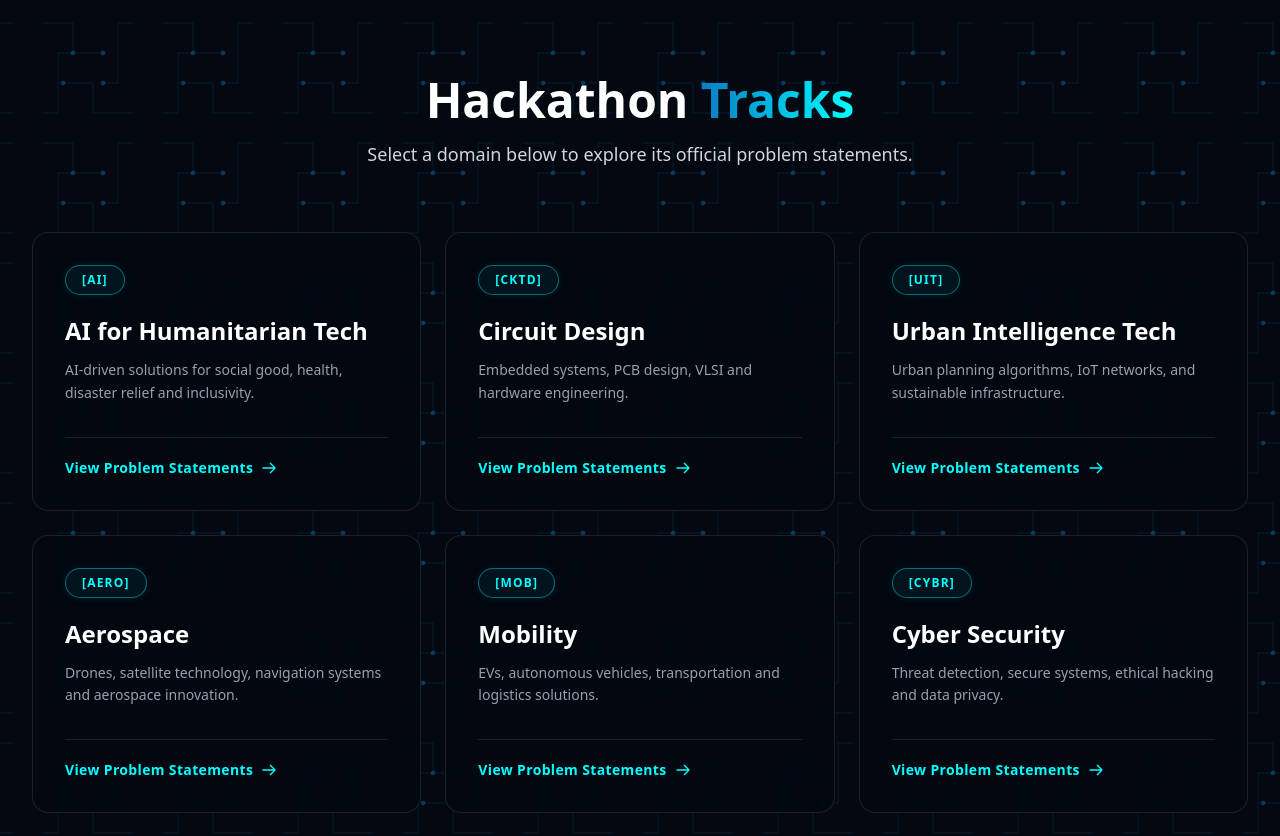
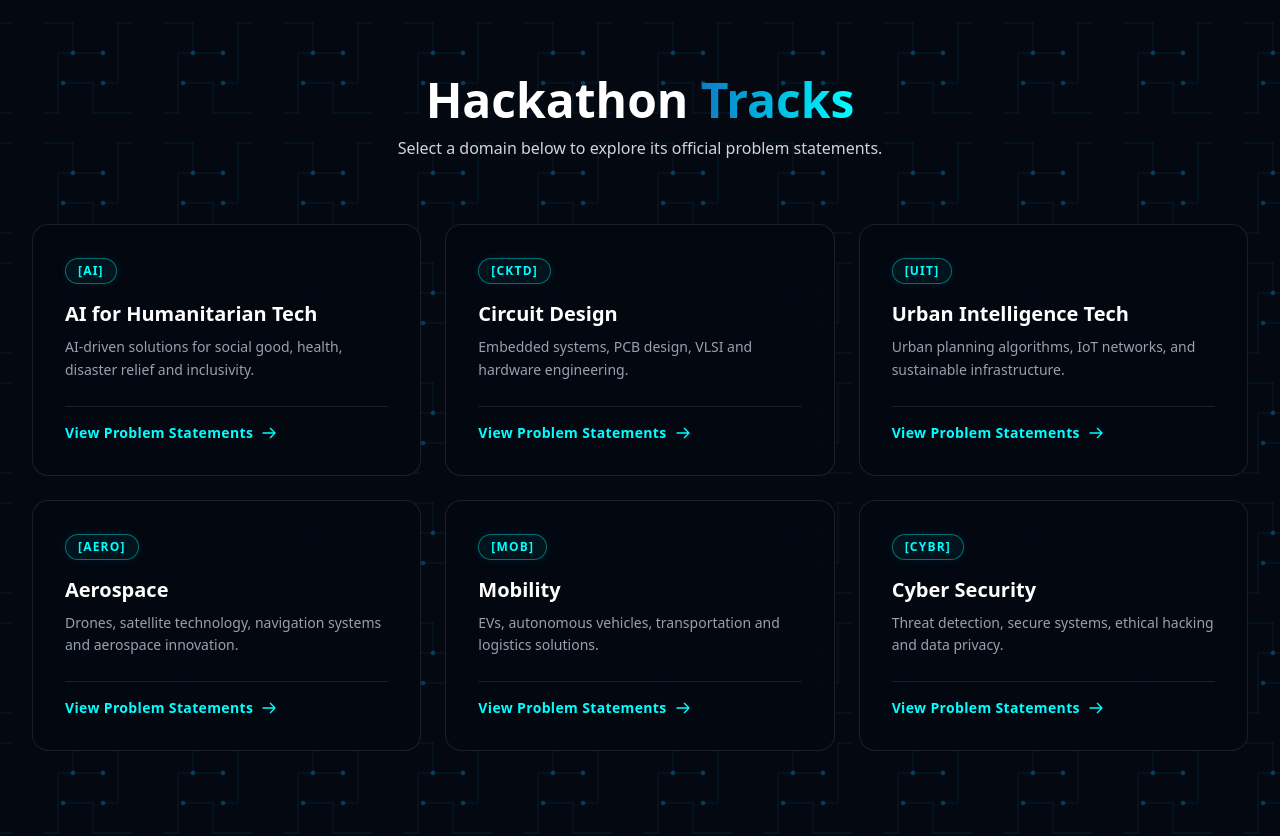
Before and after one commit to Sharanx77/neo-nexus-36.1, a Next.js app: page / in a window 1280 px wide. Shown: the part 3380-4216 px from the top of the page. Built offline with nearby package versions, Linux system fonts and the light colour scheme.

Commit message:
Update Tracks.tsx

```diff
--- a/components/Tracks.tsx
+++ b/components/Tracks.tsx
@@ -29,7 +29,6 @@ export default function Tracks() {
     setActiveProblem(activeProblem === problemId ? null : problemId);
   };
 
-  // Track Data perfectly matching your design
   const trackData = [
     {
       id: 'ai',
@@ -94,49 +93,49 @@ export default function Tracks() {
   const activeDomainData = trackData.find(d => d.id === activeDomain);
 
   return (
-    <section id="tracks" className="py-16 relative z-10">
+    <section id="tracks" className="py-12 sm:py-16 relative z-10">
       <div className="max-w-7xl mx-auto px-4 sm:px-6 lg:px-8">
 
-        <div className="text-center mb-12 sm:mb-16">
-          <h2 className="text-3xl sm:text-4xl md:text-5xl font-black mb-4 font-heading text-white">
+        <div className="text-center mb-10 sm:mb-16">
+          {/* Reduced text size for main heading */}
+          <h2 className="text-2xl sm:text-3xl md:text-4xl lg:text-5xl font-black mb-3 font-heading text-white">
             Hackathon <span className="text-transparent bg-clip-text bg-gradient-to-r from-electric to-cyan">Tracks</span>
           </h2>
-          <p className="text-gray-300 text-base sm:text-lg max-w-2xl mx-auto">
+          <p className="text-gray-300 text-sm sm:text-base max-w-2xl mx-auto">
             Select a domain below to explore its official problem statements.
           </p>
         </div>
 
-        {/* DOMAIN CARDS GRID (Matching the provided design) */}
-        <div className="grid grid-cols-1 md:grid-cols-2 lg:grid-cols-3 gap-6">
+        {/* DOMAIN CARDS GRID */}
+        <div className="grid grid-cols-1 md:grid-cols-2 lg:grid-cols-3 gap-5 sm:gap-6">
           {trackData.map((domain) => (
             <div
               key={domain.id}
               onClick={() => openDomain(domain.id)}
-              className="cursor-pointer bg-[#030811]/80 backdrop-blur-md border border-white/10 rounded-2xl p-6 sm:p-8 flex flex-col text-left transition-all duration-300 hover:border-cyan/50 hover:shadow-[0_0_25px_rgba(6,182,212,0.15)] group h-full relative overflow-hidden"
+              className="cursor-pointer bg-[#030811]/80 backdrop-blur-md border border-white/10 rounded-2xl p-5 sm:p-6 lg:p-8 flex flex-col text-left transition-all duration-300 hover:border-cyan/50 hover:shadow-[0_0_25px_rgba(6,182,212,0.15)] group h-full relative overflow-hidden"
             >
-              {/* Subtle hover background glow */}
               <div className="absolute inset-0 bg-gradient-to-br from-cyan-500/5 to-transparent opacity-0 group-hover:opacity-100 transition-opacity duration-500 pointer-events-none"></div>
 
-              {/* Tag / Badge */}
-              <div className="mb-5">
-                <span className="inline-block px-4 py-1.5 text-cyan border border-cyan/40 rounded-full text-xs font-bold tracking-widest bg-cyan/5 shadow-[0_0_10px_rgba(6,182,212,0.1)]">
+              <div className="mb-4">
+                <span className="inline-block px-3 py-1 text-cyan border border-cyan/40 rounded-full text-[10px] sm:text-xs font-bold tracking-widest bg-cyan/5 shadow-[0_0_10px_rgba(6,182,212,0.1)]">
                   [{domain.tag}]
                 </span>
               </div>
 
-              <h3 className="text-xl sm:text-2xl font-bold text-white mb-3 group-hover:text-cyan transition-colors duration-300">
+              {/* Reduced text size for card title */}
+              <h3 className="text-lg sm:text-xl font-bold text-white mb-2 group-hover:text-cyan transition-colors duration-300">
                 {domain.name}
               </h3>
 
-              <p className="text-gray-400 text-sm leading-relaxed mb-8 flex-grow">
+              {/* Reduced text size for card description */}
+              <p className="text-gray-400 text-xs sm:text-sm leading-relaxed mb-6 flex-grow">
                 {domain.shortDesc}
               </p>
 
-              {/* REPLACED BUTTON: Simple text command */}
-              <div className="mt-auto border-t border-white/10 pt-5 flex items-center justify-center sm:justify-start">
-                <span className="text-sm font-semibold tracking-wide text-cyan group-hover:text-white transition-colors flex items-center gap-2">
+              <div className="mt-auto border-t border-white/10 pt-4 flex items-center justify-center sm:justify-start">
+                <span className="text-[11px] sm:text-xs md:text-sm font-semibold tracking-wide text-cyan group-hover:text-white transition-colors flex items-center gap-2">
                   View Problem Statements
-                  <svg className="w-4 h-4 transform group-hover:translate-x-1 transition-transform" fill="none" stroke="currentColor" viewBox="0 0 24 24">
+                  <svg className="w-3.5 h-3.5 sm:w-4 sm:h-4 transform group-hover:translate-x-1 transition-transform" fill="none" stroke="currentColor" viewBox="0 0 24 24">
                     <path strokeLinecap="round" strokeLinejoin="round" strokeWidth="2" d="M14 5l7 7m0 0l-7 7m7-7H3" />
                   </svg>
                 </span>
@@ -147,72 +146,69 @@ export default function Tracks() {
 
       </div>
 
-      {/* --- THE MODAL OVERLAY (CENTER OF ATTRACTION) --- */}
+      {/* --- THE MODAL OVERLAY --- */}
       {activeDomain && activeDomainData && (
         <div className="fixed inset-0 z-50 flex items-center justify-center p-4 sm:p-6 opacity-100 transition-opacity duration-300">
 
-          {/* Blurred Background */}
           <div
             className="absolute inset-0 bg-black/70 backdrop-blur-xl"
             onClick={closeModal}
           ></div>
 
-          {/* Modal Content Box */}
-          <div className="relative w-full max-w-4xl max-h-[90vh] overflow-y-auto scrollbar-hide bg-[#030811]/95 border-2 border-cyan/50 shadow-[0_0_50px_rgba(6,182,212,0.3)] rounded-3xl p-6 sm:p-10 transform scale-100 transition-transform duration-300">
+          <div className="relative w-full max-w-3xl max-h-[90vh] overflow-y-auto scrollbar-hide bg-[#030811]/95 border-2 border-cyan/50 shadow-[0_0_50px_rgba(6,182,212,0.3)] rounded-2xl sm:rounded-3xl p-5 sm:p-8 lg:p-10 transform scale-100 transition-transform duration-300">
 
-            {/* Close Button */}
             <button
               onClick={closeModal}
-              className="absolute top-4 right-4 sm:top-6 sm:right-6 bg-white/5 hover:bg-red-500/20 text-gray-400 hover:text-red-400 p-2 rounded-full border border-transparent hover:border-red-500/50 transition-all z-20"
+              className="absolute top-3 right-3 sm:top-5 sm:right-5 bg-white/5 hover:bg-red-500/20 text-gray-400 hover:text-red-400 p-1.5 sm:p-2 rounded-full border border-transparent hover:border-red-500/50 transition-all z-20"
             >
-              <svg className="w-6 h-6" fill="none" stroke="currentColor" viewBox="0 0 24 24"><path strokeLinecap="round" strokeLinejoin="round" strokeWidth="2" d="M6 18L18 6M6 6l12 12" /></svg>
+              <svg className="w-5 h-5 sm:w-6 sm:h-6" fill="none" stroke="currentColor" viewBox="0 0 24 24"><path strokeLinecap="round" strokeLinejoin="round" strokeWidth="2" d="M6 18L18 6M6 6l12 12" /></svg>
             </button>
 
-            {/* Modal Header */}
-            <div className="text-center mb-8 relative z-10 mt-4 sm:mt-0">
-              <span className="inline-block px-4 py-1 text-cyan border border-cyan/40 rounded-full text-sm font-bold tracking-widest bg-cyan/5 mb-4">
+            <div className="text-center mb-6 sm:mb-8 relative z-10 mt-3 sm:mt-0">
+              <span className="inline-block px-3 py-1 text-cyan border border-cyan/40 rounded-full text-[10px] sm:text-xs font-bold tracking-widest bg-cyan/5 mb-3">
                 [{activeDomainData.tag}]
               </span>
-              <h3 className="text-3xl sm:text-4xl font-black text-white">
+              {/* Reduced text size for modal title */}
+              <h3 className="text-2xl sm:text-3xl font-black text-white">
                 {activeDomainData.name}
               </h3>
             </div>
 
-            {/* Problem Statements Grid */}
-            <div className="grid grid-cols-1 gap-4 sm:gap-6 relative z-10">
+            <div className="grid grid-cols-1 gap-4 sm:gap-5 relative z-10">
               {activeDomainData.problems.map((problem) => {
                 const isProblemActive = activeProblem === problem.id;
                 return (
                   <div
                     key={problem.id}
                     onClick={() => toggleProblem(problem.id)}
-                    className={`cursor-pointer rounded-2xl border transition-all duration-300 flex flex-col bg-[#030811] overflow-hidden
+                    className={`cursor-pointer rounded-xl sm:rounded-2xl border transition-all duration-300 flex flex-col bg-[#030811] overflow-hidden
                       ${isProblemActive
                         ? 'border-electric shadow-[0_0_20px_rgba(14,124,196,0.4)]'
                         : 'border-white/10 hover:border-cyan/40 hover:bg-white/5'
                       }`}
                   >
-                    {/* CARD FRONT: ID & TITLE */}
-                    <div className="p-5 sm:p-6 flex flex-col justify-center">
+                    <div className="p-4 sm:p-5 flex flex-col justify-center">
                       <div className="flex justify-between items-start mb-2">
-                        <span className="inline-block px-3 py-1 rounded-full bg-electric/20 text-cyan text-xs sm:text-sm font-mono font-bold border border-electric/30 shadow-[0_0_10px_rgba(6,182,212,0.2)]">
+                        {/* Reduced tag size */}
+                        <span className="inline-block px-2.5 py-0.5 rounded-full bg-electric/20 text-cyan text-[10px] sm:text-xs font-mono font-bold border border-electric/30 shadow-[0_0_10px_rgba(6,182,212,0.2)]">
                           {problem.id}
                         </span>
-                        <div className={`w-8 h-8 rounded-full flex items-center justify-center transition-colors ${isProblemActive ? 'bg-electric text-white shadow-[0_0_10px_rgba(14,124,196,0.8)]' : 'bg-white/5 text-gray-400'}`}>
-                          <svg className={`w-5 h-5 transition-transform duration-300 ${isProblemActive ? 'rotate-180' : ''}`} fill="none" stroke="currentColor" viewBox="0 0 24 24">
+                        <div className={`w-6 h-6 sm:w-8 sm:h-8 rounded-full flex items-center justify-center transition-colors ${isProblemActive ? 'bg-electric text-white shadow-[0_0_10px_rgba(14,124,196,0.8)]' : 'bg-white/5 text-gray-400'}`}>
+                          <svg className={`w-4 h-4 sm:w-5 sm:h-5 transition-transform duration-300 ${isProblemActive ? 'rotate-180' : ''}`} fill="none" stroke="currentColor" viewBox="0 0 24 24">
                             <path strokeLinecap="round" strokeLinejoin="round" strokeWidth="2" d="M19 9l-7 7-7-7" />
                           </svg>
                         </div>
                       </div>
 
-                      <h4 className={`font-bold text-lg sm:text-xl md:text-2xl transition-colors pr-10 ${isProblemActive ? 'text-white' : 'text-gray-200'}`}>
+                      {/* Reduced text size for problem title */}
+                      <h4 className={`font-bold text-base sm:text-lg transition-colors pr-8 ${isProblemActive ? 'text-white' : 'text-gray-200'}`}>
                         {problem.title}
                       </h4>
 
-                      {/* CARD BACK / EXPANDED DESCRIPTION */}
-                      <div className={`transition-all duration-500 ease-in-out ${isProblemActive ? 'max-h-[500px] mt-4 opacity-100' : 'max-h-0 mt-0 opacity-0'}`}>
-                        <div className="pt-4 border-t border-white/10">
-                          <p className="text-gray-300 text-sm sm:text-base leading-relaxed">
+                      <div className={`transition-all duration-500 ease-in-out ${isProblemActive ? 'max-h-[500px] mt-3 opacity-100' : 'max-h-0 mt-0 opacity-0'}`}>
+                        <div className="pt-3 border-t border-white/10">
+                          {/* Reduced text size for problem description */}
+                          <p className="text-gray-300 text-xs sm:text-sm leading-relaxed">
                             {problem.desc}
                           </p>
                         </div>
```
